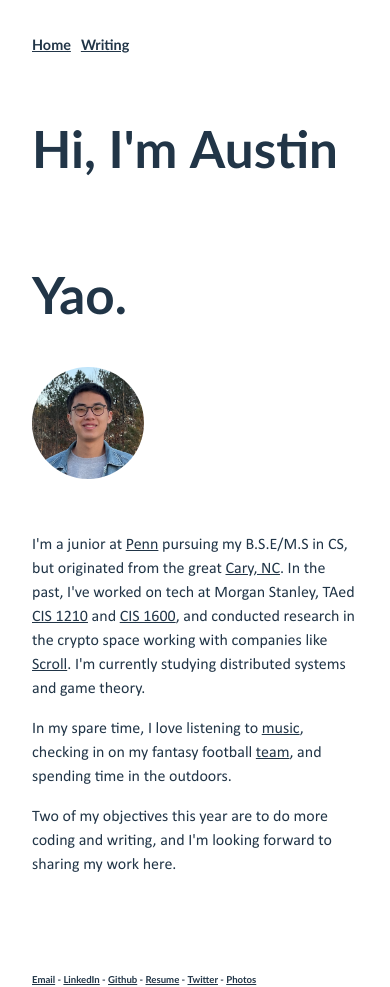
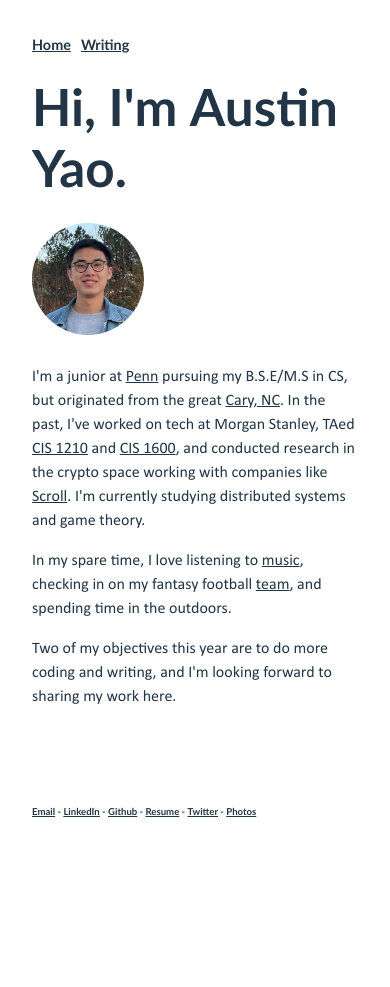
Before and after one commit to austin-yao/austin-yao.github.io, a React (Vite) app: page / in a window 390 px wide. After the commit the page ends 908 px from the top, so only its background shows below. Built offline with nearby package versions, Linux system fonts and the light colour scheme.

Commit message:
css changes

```diff
--- a/src/styles/App.css
+++ b/src/styles/App.css
@@ -19,10 +19,10 @@ p {
   font-family: 'Calibri Normal';
 }
 
-.h1 {
+.left h1 {
   padding: 0;
   margin: 0;
-
+  line-height: 120%;
 }
 
 .parent {
@@ -75,6 +75,11 @@ p {
     justify-self: start;
     align-self: start;
     justify-content: start;
+    margin-top: 1.5em;
+  }
+
+  .intro {
+    margin-top: 1.5em;
   }
 }
 
```
